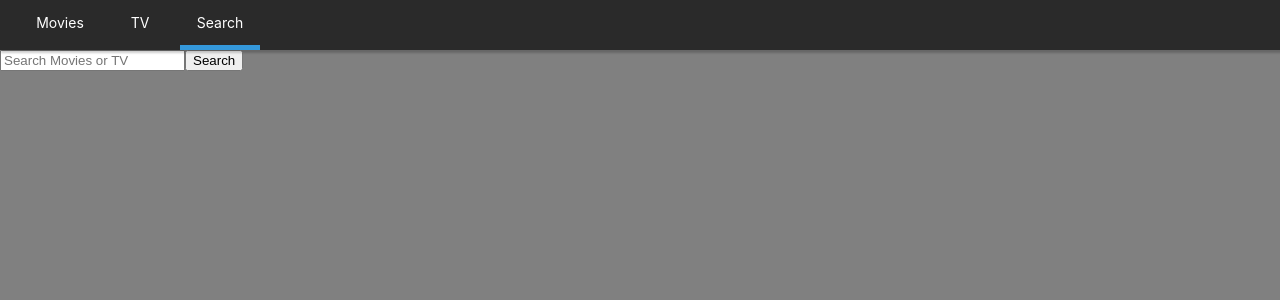
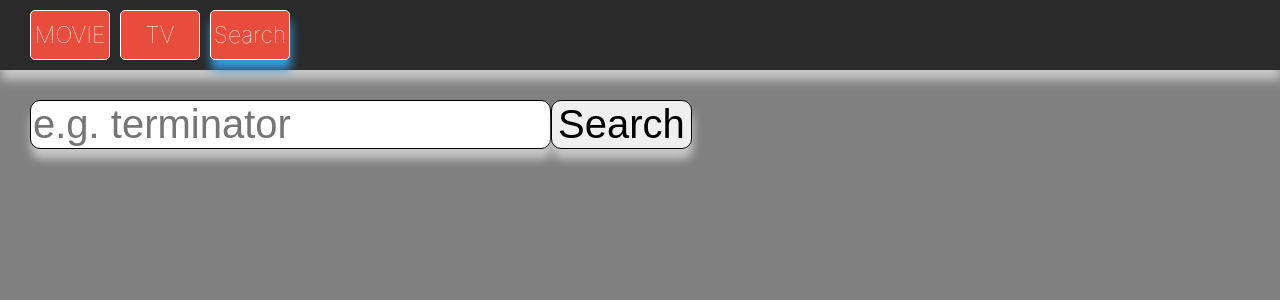
Before and after one commit to cit007/nomflix, a React (Create React App) app: page /search in a window 1280 px wide. Shown: the top 300 px of the page. Built offline with nearby package versions, Linux system fonts and the light colour scheme.

Commit message:
intro design all complete

```diff
--- a/src/Components/Header.js
+++ b/src/Components/Header.js
@@ -8,12 +8,12 @@ const Header = styled.header`
     top:0;
     left:0;
     width:100%;
-    height:50px;
+    height:70px;
     display:flex;
     align-items:center;
 
     background-color: rgba(20,20,20,0.8);
-    box-shadow: 2px 2px 2px 1px rgba(0, 0, 0, 0.2);
+    box-shadow: 1px 10px 10px rgba(230,230,230,0.7);
     z-index:5;
 `;
 
@@ -21,14 +21,28 @@ const List = styled.ul`
     display:flex;
     margin-left:20px
 `;
+
 const Item = styled.li`
     width:80px;
     height:50px;
     display:flex;
     justify-content:center;
     align-items:center;
-    border-bottom: 5px solid ${props => (props.current? "#3498db": "transparent")};
+    border:1px solid white;
+    border-radius: 5px;
+    background-color:#e74c3c;
+    padding:5px;
+    font-size:23px;
+    font-weight:100;
+    margin-left:10px;
+    /* border-bottom: 5px solid ${props => (props.current? "#3498db": "transparent")}; */
+    box-shadow: 1px 10px 10px ${props => (props.current? "#3498db": "transparent")};
     transition: border-bottom .5s ease-in-outset;
+
+    &:hover {
+        transform: scale(1.1);
+        color:black;
+    }
 `;
 
 function HeaderC(props) {
@@ -39,7 +53,7 @@ function HeaderC(props) {
         <Header>
             <List>
                 <Item current={pathname == "/"}>
-                    <Link to="/">Movies</Link>
+                    <Link to="/">MOVIE</Link>
                 </Item>
                 <Item current={pathname == "/tv"}>
                     <Link to="/tv">TV</Link>
--- a/src/Components/Poster.js
+++ b/src/Components/Poster.js
@@ -4,25 +4,36 @@ import { Link } from "react-router-dom";
 import styled from "styled-components";
 
 const Container = styled.div`
+  position:relative;
   font-size: 12px;
 `;
 
 const Image = styled.div`
   background-image: url(${props => props.bgUrl});
-  height: 180px;
+  height: 230px;
   background-size: cover;
   border-radius: 4px;
   background-position: center;
-  transition: opacity 0.1s linear;
-  z-index:11;
+  transition: opacity 1s linear;
+  opacity: 0.8;
 `;
 
-const Rating = styled.span`
-  bottom: 5px;
-  right: 5px;
-  position: absolute;
-  opacity: 0;
-  transition: opacity 0.1s linear;
+const ImageDescription = styled.div`
+  position:absolute;
+  top:0;
+  left:0;
+  background: rgba(255,255,255,0.7);
+  border-radius: 4px;
+  color: black;
+  width:150px;
+  height: 230px;
+  visibility: hidden;
+
+  display:flex;
+  flex-flow:column;
+  justify-content:space-around;
+  align-items:center;
+  transition: opacity 1s linear;
 `;
 
 const ImageContainer = styled.div`
@@ -30,10 +41,13 @@ const ImageContainer = styled.div`
   position: relative;
   &:hover {
     ${Image} {
-      opacity: 0.3;
+      opacity: 0.5;
+      transform: scale(1.1);
     }
-    ${Rating} {
+    ${ImageDescription} {
       opacity: 1;
+      visibility:visible;
+      transform: scale(1.1);
     }
   }
 `;
@@ -41,11 +55,17 @@ const ImageContainer = styled.div`
 const Title = styled.span`
   display: block;
   margin-bottom: 3px;
+  padding: 20px;
+  font-size:15px;
+  font-weight:500;
+  text-align:center;
 `;
 
 const Year = styled.span`
-  font-size: 10px;
-  color: rgba(255, 255, 255, 0.5);
+  font-size: 13px;
+`;
+
+const Rating = styled.span`
 `;
 
 const Poster = ({ id, imageUrl, title, rating, year, isMovie = false }) => {
@@ -62,17 +82,21 @@ const Poster = ({ id, imageUrl, title, rating, year, isMovie = false }) => {
           }
         />
 
+        <ImageDescription className="imgDesc">
+          <Title>
+            {/* {title && title.length > 18 ? `${title.substring(0, 18)}...` : title} */}
+            {title}
+          </Title>
           <Rating>
             <span role="img" aria-label="rating">
               ⭐️
             </span>{" "}
             {rating}/10
           </Rating>
+          <Year>{year}</Year>
+        </ImageDescription>
+
       </ImageContainer>
-      <Title>
-        {title && title.length > 18 ? `${title.substring(0, 18)}...` : title}
-      </Title>
-      <Year>{year}</Year>
     </Container>
   </Link>
 )};
--- a/src/Components/Section.js
+++ b/src/Components/Section.js
@@ -4,20 +4,28 @@ import styled from "styled-components";
 
 const Container = styled.div`
   :not(:last-child) {
-    margin-bottom: 50px;
+    margin-top:40px;
+    margin-bottom: 30px;
   }
 `;
 
 const Title = styled.span`
-  font-size: 14px;
-  font-weight: 600;
+  margin-left: 10px;
+  padding: 10px;
+  font-size: 25px;
+  font-weight: 200;
+
+  border:3px solid black;
+  border-radius:4px;
+  box-shadow: 1px 10px 10px rgba(230,230,230,0.7);
 `;
 
 const Grid = styled.div`
   margin-top: 25px;
   display: grid;
-  grid-template-columns: repeat(auto-fill, 125px);
-  grid-gap: 25px;
+  grid-template-columns: repeat(auto-fit, 150px);
+  grid-auto-rows:auto;
+  grid-gap: 1px;
 `;
 
 const Section = ({ title, children }) => (
--- a/src/Routes/Detail.js
+++ b/src/Routes/Detail.js
@@ -27,6 +27,7 @@ const Content = styled.div`
   display: flex;
   width: 100%;
   height: 100%;
+  margin-top: 30px;
 `;
 
 const Cover = styled.div`
@@ -35,7 +36,13 @@ const Cover = styled.div`
   background-image: url(${props => props.bgImage});
   background-position: center;
   background-size: cover;
-  border-radius: 5px;
+  opacity:0.5;
+  box-shadow: 1px 10px 10px rgba(230,230,230,0.7);
+  &:hover{
+    transform: scale(0.98);
+    box-shadow: 1px 10px 10px blue;
+    opacity:0.8;
+  }
 `;
 
 const Section = styled.section`
@@ -180,7 +187,6 @@ export default function Detail(props) {
                     </Item>
                   </SummaryContainer>
 
-
                   <Overview>{detail.overview}</Overview>
 
                   {/* MORE INFO TAB */}
--- a/src/Routes/Search/SearchPresenter.js
+++ b/src/Routes/Search/SearchPresenter.js
@@ -7,17 +7,35 @@ import Poster from "../../Components/Poster";
 import { moviesApi } from "../../API/api";
 
 
-const Container = styled.div``;
-const Form = styled.form``;
+const Container = styled.div`
+    margin-top:50px;
+    margin-left:30px;
+`;
+const Form = styled.form`
+    font-size:40px;
+`;
 const Input = styled.input`
+    font-size:40px;
+    font-weight:100;
+    /* padding: 10px; */
+    border:1px solid black;
+    border-radius:10px;
+    box-shadow: 1px 10px 10px rgba(230,230,230,0.7);
 `;
-const Submit = styled.input``;
+const Submit = styled.input`
+    font-size:40px;
+    font-weight:100;
+    /* padding:10px; */
+    border:1px solid black;
+    border-radius:10px;
+    box-shadow: 1px 10px 10px rgba(230,230,230,0.7);
+`;
 
 const SearchPresenter = ({movieResults,tvResults,searchTerm,updateTerm,searchHandle,loading,error}) => {
     return (
         <Container>
             <Form onSubmit={searchHandle}>
-                <Input type="text" placeholder = "Search Movies or TV" value={searchTerm} onChange={updateTerm}></Input>
+                <Input type="text" placeholder = "e.g. terminator" value={searchTerm} onChange={updateTerm}></Input>
                 <Submit type="submit" value="Search" />
             </Form>
             {
```
Also changed, not shown: src/assets/movies_icon.png (added). Lines whose indentation alone changed are shown as unchanged.
